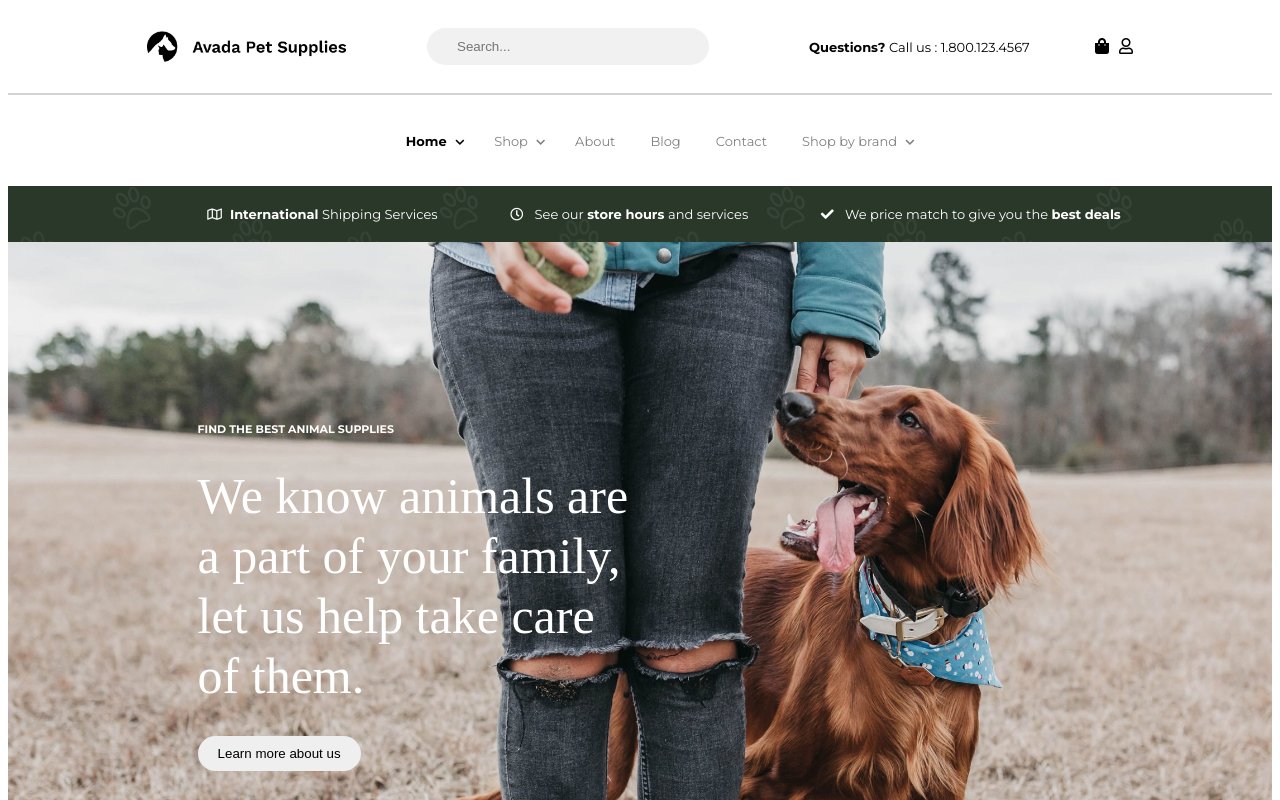
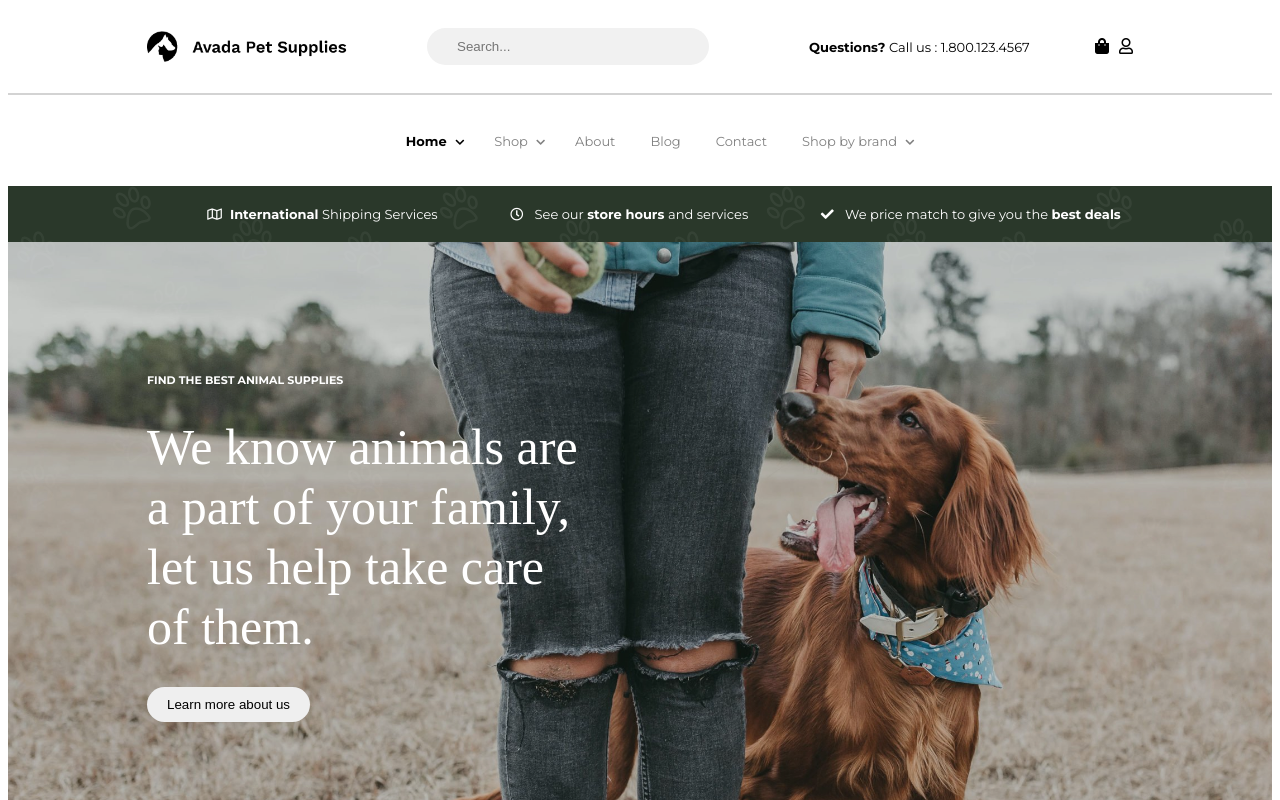
Before and after one commit to EmanuelaMocci/proj-html-vuejs, a Vue app: page / in a window 1280 px wide. Shown: the top 800 px of the page. Built offline with nearby package versions, Linux system fonts and the light colour scheme; a web font is replaced by a local one.

Commit message:
Completamento hero

```diff
--- a/src/components/Hero.vue
+++ b/src/components/Hero.vue
@@ -16,7 +16,8 @@
                 We price match to give you the <strong>best deals</strong>
             </li>
         </ul>
-        <div class="banner">
+        <div class="banner-container">
+            <div class="banner"></div>
             <div class="text">
                     <div>FIND THE BEST ANIMAL SUPPLIES</div>
                     <div class="description">We know animals are a part of your family, let us help take care of them.</div>
@@ -63,16 +64,21 @@ export default {
         }
     }
 }
+.banner-container{
+    position: relative;
     .banner{
         background-image: url(../assets/img/banner-5-2x-scaled.jpg);
         background-size: cover;
         background-repeat: no-repeat;
-    // opacity: 0.8;
+        opacity: 0.8;
         height: 630px;
+    }
     .text{
         max-width: 35%;
-            padding-left: 15%;
+        padding-left: 11%;
         padding-top: 180px;
+        position: absolute;
+        bottom: 150px;
         div{
             color: white;
             font-weight: 700;
```
Lines whose indentation alone changed are shown as unchanged.
